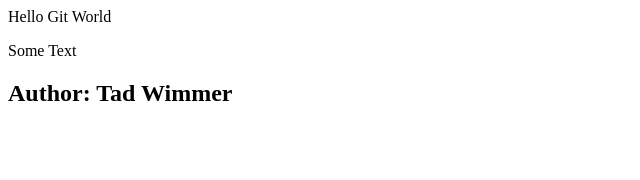
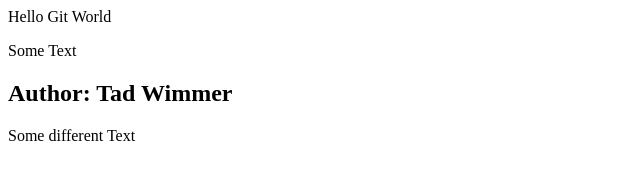
Before and after one commit to tadwimmer/GitGitHubMasterclass, a plain HTML site: page index.html in a window 1280 px wide. Shown: the whole page, without its empty margins (0-640 px from the left). Drawn offline with Linux system fonts and the light colour scheme.

Commit message:
Commiting local changes
Because Git told me I had to!

```diff
--- a/index.html
+++ b/index.html
@@ -4,3 +4,7 @@
 </div>
 
 <h2>Author: Tad Wimmer </h2>
+
+<div>
+    <p>Some different Text</[>
+</div>
```
